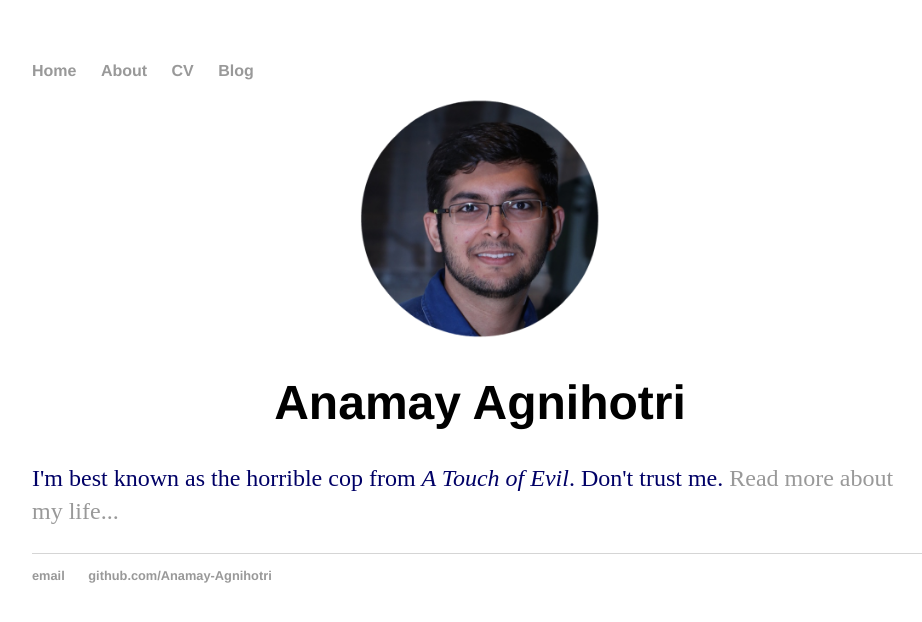
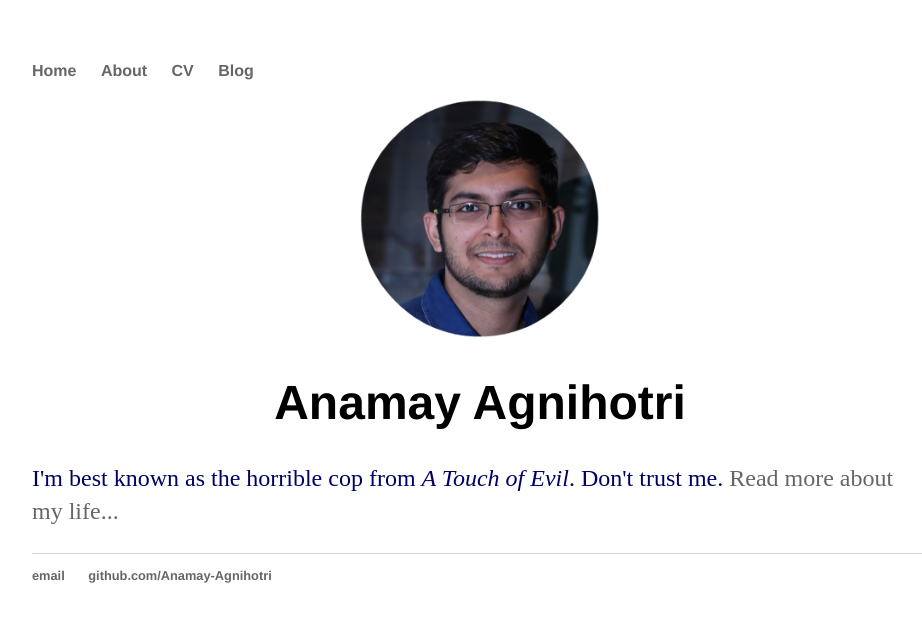
Before and after one commit to Anamay-Agnihotri/Anamay.github.io, a Jekyll site: the page built from index.html, in a window 1280 px wide. Shown: the top 622 px of the page, without its empty margins (160-1082 px from the left). Built offline with Jekyll 4.4.1, drawn with Linux system fonts in a browser that asks for light colours.

Commit message:
Update main.css

```diff
--- a/css/main.css
+++ b/css/main.css
@@ -1,6 +1,6 @@
 body { margin: 60px auto; width: 70%; }
 
-a { text-decoration: none; color: #999; }
+a { text-decoration: none; color: #666; }
 a:hover { text-decoration: underline; }
 
 p, ul { font-size: 1.5em; line-height: 1.4em; color: #006; }
```
